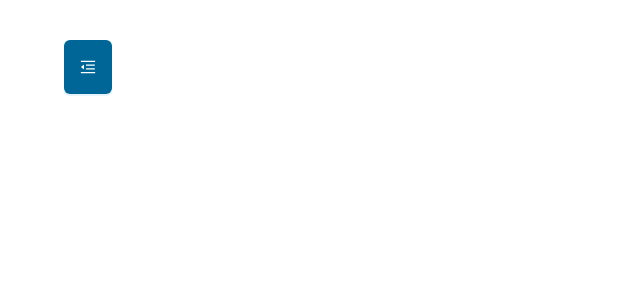
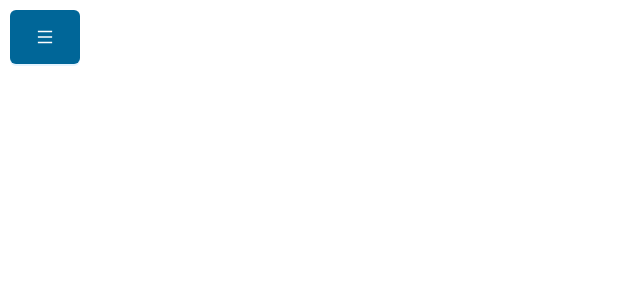
Before and after one commit to Sapariyeva/esdp-team-3-frontend, a React (Vite) app: page / in a window 1280 px wide. Shown: the top 300 px of the page, without its empty margins (0-640 px from the left). Built offline with nearby package versions, Linux system fonts and the light colour scheme.

Commit message:
siderbar minor fixes

```diff
--- a/src/components/Sidebar/Sidebar.scss
+++ b/src/components/Sidebar/Sidebar.scss
@@ -1,12 +1,14 @@
 .sidebar {
-  position: fixed;
-  top: 5%;
-  left: 5%;
-  z-index: 10;
-  &__button {
-    height: auto;
-    padding: 15px;
-    background-color: red;
-    margin-bottom: 16px;
+  width: 70px;
+  height: 100vh;
+  background-color: #f0f0f0;
+  margin: 10px;
+  position: sticky;
+  &__link {
+    text-decoration: none;
+    color: black;
+    display: flex;
+    align-items: center;
+    font-size: 1rem;
   }
 }
--- a/src/components/Sidebar/Sidebar.tsx
+++ b/src/components/Sidebar/Sidebar.tsx
@@ -1,5 +1,5 @@
 import {useState} from 'react';
-import {MenuFoldOutlined, MenuUnfoldOutlined} from '@ant-design/icons';
+import {MenuFoldOutlined, MenuOutlined, MenuUnfoldOutlined} from '@ant-design/icons';
 import type { MenuProps } from 'antd';
 import {Button, Dropdown} from 'antd';
 import {Link} from "react-router-dom";
@@ -42,7 +42,7 @@ const Sidebar = () => {
                 type="primary"
                 onClick={toggleCollapsed}
         >
-            {collapsed ? <MenuUnfoldOutlined/> : <MenuFoldOutlined/>}
+            {collapsed ? <MenuOutlined /> : <MenuOutlined/>}
         </Button>
     </Dropdown>
 };
```
